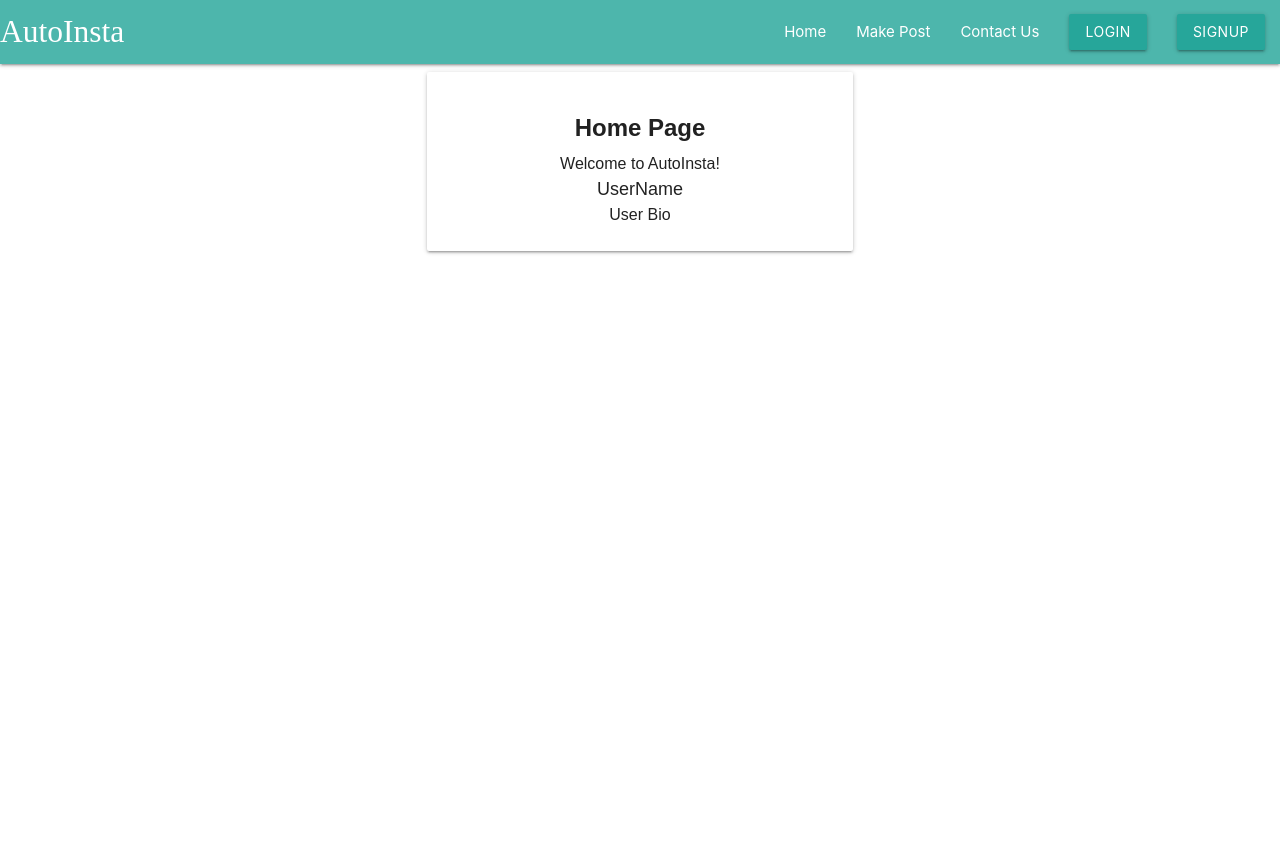
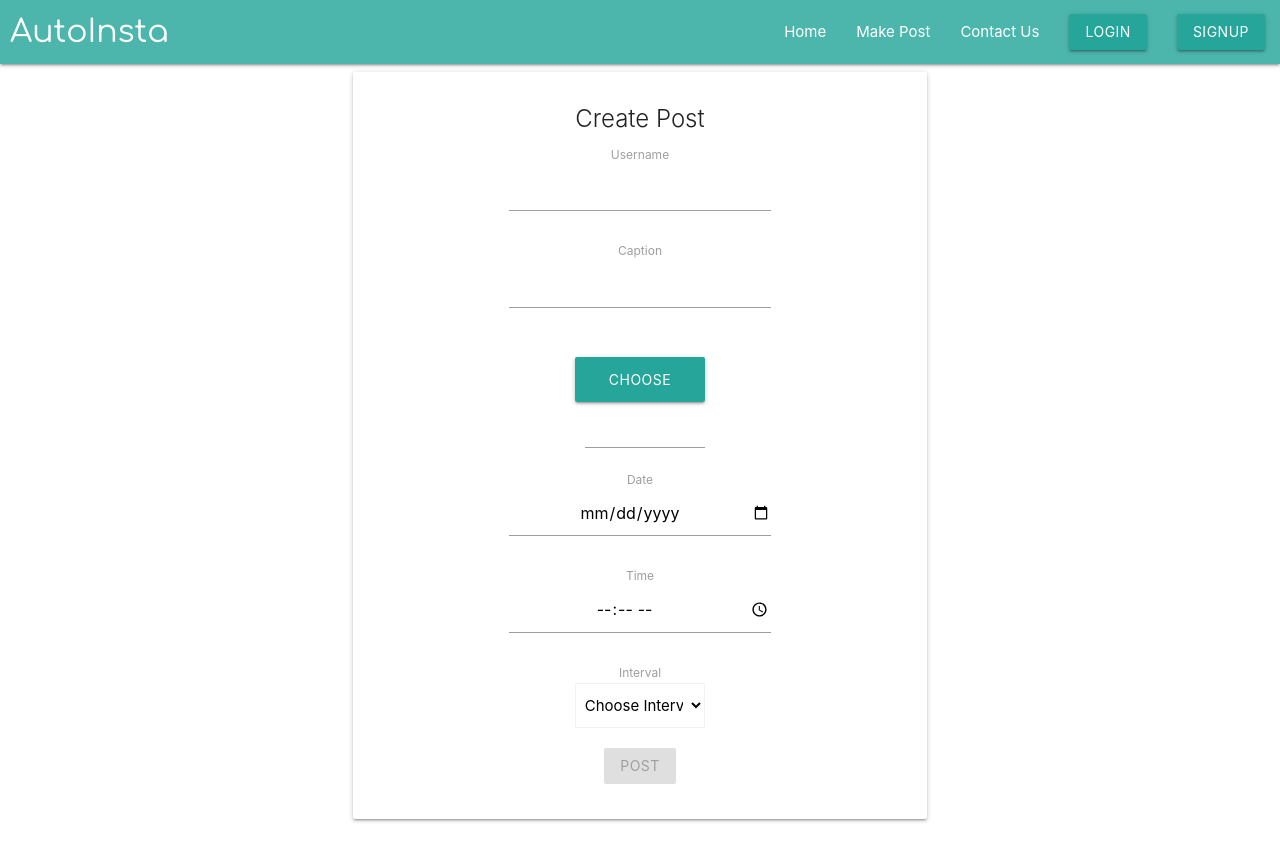
Before and after one commit to MeyerTalon/AutoInsta, a React (Create React App) app in the folder client/: page /makepost in a window 1280 px wide. Before the commit the page ends 800 px from the top, so only its background shows below. Built offline with nearby package versions, Linux system fonts and the light colour scheme.

Commit message:
MakePost Changes and added Font to App.js

```diff
--- a/client/src/App.js
+++ b/client/src/App.js
@@ -13,7 +13,11 @@ function App() {
       <header>
         <nav>
           <div className="nav-wrapper teal lighten-2">
-            <Link to="/" className="brand-logo" style={{ fontFamily: "Kubit" }}>
+            <Link
+              to="/"
+              className="brand-logo"
+              style={{ fontFamily: "Comfortaa", paddingLeft: "10px" }}
+            >
               AutoInsta
             </Link>
             <a href="#!" data-target="mobile-nav" className="sidenav-trigger">
@@ -44,6 +48,9 @@ function App() {
         </nav>
       </header>
       <body>
+        <style>
+          {`@import url('https://fonts.googleapis.com/css2?family=Comfortaa&display=swap');`}
+        </style>
         <Routes>
           <Route path="/" element={<LandingPage />} />
           <Route path="/makepost" element={<MakePost />} />
--- a/client/src/pages/MakePost.js
+++ b/client/src/pages/MakePost.js
@@ -1,66 +1,166 @@
-import React from "react";
+import React, { useState } from "react";
 
 function MakePost() {
+  const [image, setImage] = useState(null);
+  const [selectedDate, setSelectedDate] = useState("");
+  const [selectedTime, setSelectedTime] = useState("");
+  const [selectedInterval, setSelectedInterval] = useState("");
+  const [username, setUsername] = useState("");
+  const [caption, setCaption] = useState("");
+
+  const handleImageUpload = (event) => {
+    const file = event.target.files[0];
+    const reader = new FileReader();
+    reader.onloadend = () => {
+      setImage(reader.result);
+    };
+    if (file) {
+      reader.readAsDataURL(file);
+    }
+  };
+
+  const handlePost = () => {
+    // Handle post functionality
+    console.log("Post clicked!");
+  };
+
   return (
-    <>
     <div className="container">
-        <div className="row justify-content-center mt-4">
+      <div className="row">
+        <div className="col s12 m8 offset-m2">
+          <div className="card">
+            <div className="card-content" style={{ padding: "1rem" }}>
+              <h5 className="card-title center-align">Create Post</h5>
+              <div className="row center-align">
                 <div className="col s12 m6 offset-m3">
-            <div className="card">
-              <div className="card-content">
-                <h5
-                  className="card-title"
+                  <label>Username</label>
+                  <input
+                    type="text"
+                    value={username}
+                    onChange={(e) => setUsername(e.target.value)}
+                    className="center-align"
+                  />
+                </div>
+              </div>
+              <div className="row center-align">
+                <div className="col s12 m6 offset-m3">
+                  <label>Caption</label>
+                  <input
+                    type="text"
+                    value={caption}
+                    onChange={(e) => setCaption(e.target.value)}
+                    className="center-align"
+                  />
+                </div>
+              </div>
+              <div className="row center-align">
+                <div className="col s12">
+                  {image && (
+                    <img
+                      className="responsive-img"
+                      src={image}
+                      alt="User Image"
+                      style={{ marginBottom: "0" }}
+                    />
+                  )}
+                </div>
+              </div>
+              <div className="row center-align">
+                <div className="col s12 m6 offset-m3">
+                  <div
+                    className="file-field input-field"
                     style={{
-                    textAlign: "center",
-                    fontFamily: "Arial, sans-serif",
-                    fontSize: "24px",
-                    fontWeight: "bold",
+                      marginBottom: "0",
+                      width: "50%",
+                      margin: "0 auto",
                     }}
                   >
-                  Home Page
-                </h5>
-                <p
+                    <div className="btn">
+                      <span>Choose Image</span>
+                      <input
+                        type="file"
+                        accept="image/*"
+                        onChange={handleImageUpload}
+                      />
+                    </div>
+                    <div className="file-path-wrapper">
+                      <input
+                        className="file-path validate"
+                        type="text"
                         style={{
-                    textAlign: "center",
-                    fontFamily: "Arial, sans-serif",
-                    fontSize: "16px",
+                          borderBottom: "1px solid #9e9e9e",
+                          marginBottom: "0",
                         }}
+                      />
+                    </div>
+                  </div>
+                </div>
+              </div>
+              <div className="row center-align">
+                <div className="col s12 m6 offset-m3">
+                  <label>Date</label>
+                  <input
+                    type="date"
+                    value={selectedDate}
+                    onChange={(e) => setSelectedDate(e.target.value)}
+                    className="center-align"
+                  />
+                </div>
+              </div>
+              <div className="row center-align">
+                <div className="col s12 m6 offset-m3">
+                  <label>Time</label>
+                  <input
+                    type="time"
+                    value={selectedTime}
+                    onChange={(e) => setSelectedTime(e.target.value)}
+                    className="center-align"
+                  />
+                </div>
+              </div>
+              <div className="row center-align">
+                <div className="col s12 m6 offset-m3">
+                  <label>Interval</label>
+                  <select
+                    className="browser-default"
+                    value={selectedInterval}
+                    onChange={(e) => setSelectedInterval(e.target.value)}
+                    style={{ width: "50%", margin: "0 auto" }}
                   >
-                  Welcome to AutoInsta!
-                </p>
-                <p
-                  style={{
-                    textAlign: "center",
-                    fontFamily: "Arial, sans-serif",
-                    fontSize: "18px",
-                  }}
+                    <option value="">Choose Interval</option>
+                    <option value="1 day">1 day</option>
+                    <option value="1 week">1 week</option>
+                    <option value="1 month">1 month</option>
+                    <option value="Every Other Month">Every Other Month</option>
+                    <option value="6 months">6 months</option>
+                    <option value="1 year">1 year</option>
+                  </select>
+                </div>
+              </div>
+              <div className="row center-align">
+                <div className="col s12" style={{ marginBottom: "0" }}>
+                  <button
+                    className="btn"
+                    onClick={handlePost}
+                    disabled={
+                      !image ||
+                      !selectedDate ||
+                      !selectedTime ||
+                      !selectedInterval ||
+                      !username ||
+                      !caption
+                    }
+                    style={{ marginBottom: "0" }}
                   >
-                  <strong>UserName</strong>
-                </p>
-                <div className="center">
-                  {/* <img
-                    className="circle"
-                    src="user-image.jpg"
-                    alt="User Image"
-                    width="150"
-                    height="150"
-                  /> */}
-                </div>
-                <p
-                  style={{
-                    textAlign: "center",
-                    fontFamily: "Arial, sans-serif",
-                    fontSize: "16px",
-                  }}
-                >
-                  User Bio
-                </p>
+                    Post
+                  </button>
                 </div>
               </div>
             </div>
           </div>
         </div>
-    </>
+      </div>
+    </div>
   );
 }
 
```
Lines whose indentation alone changed are shown as unchanged.
